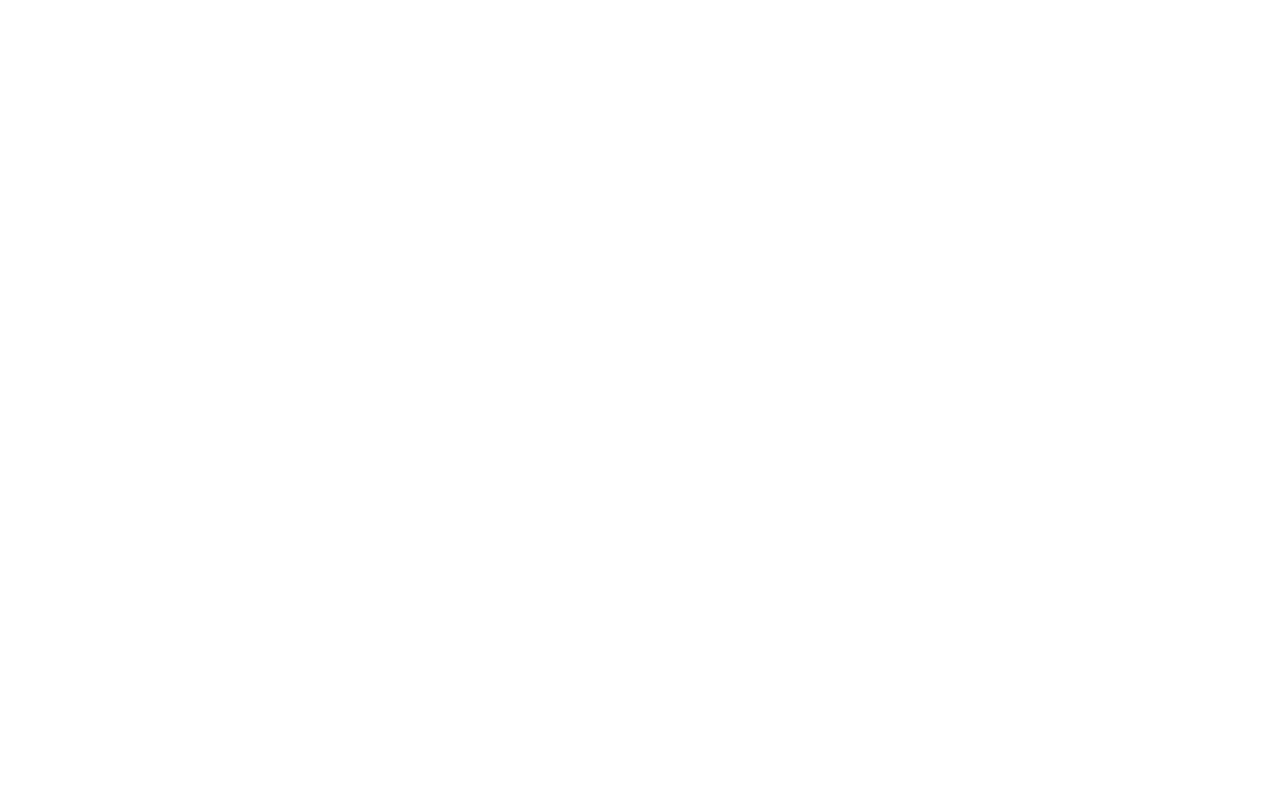
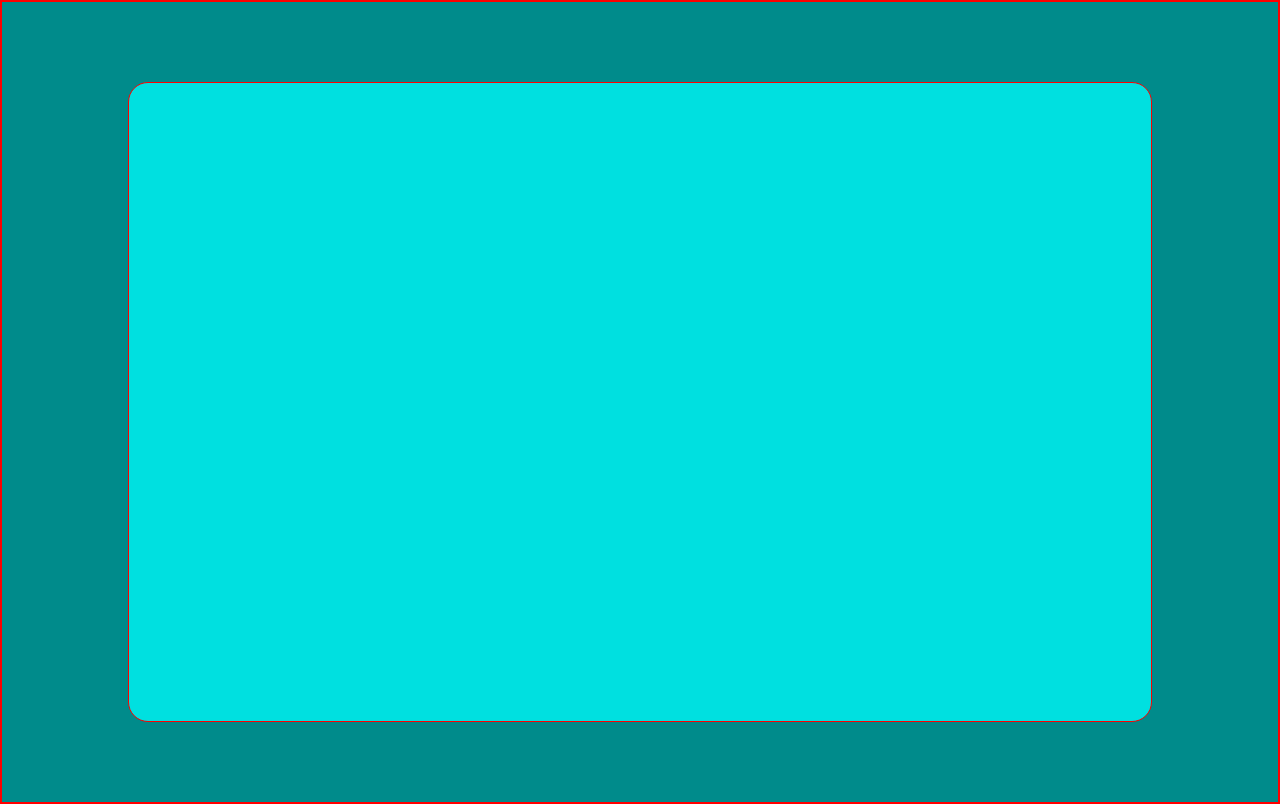
Before and after one commit to salamone-gius/vue-email-list, a plain HTML site: page index.html in a window 1280 px wide. Drawn offline with nearby package versions, Linux system fonts and the light colour scheme.

Commit message:
css, js, vue, axion linked

```diff
--- a/css/style.css
+++ b/css/style.css
@@ -0,0 +1,19 @@
+* {
+    box-sizing: border-box;
+    margin: 0;
+    padding: 0;
+    border: 1px solid red;
+}
+
+body {
+    background-color: darkcyan;
+}
+
+.container {
+    width: 80vw;
+    height: 80vh;
+    margin: 10vh auto;
+    border-radius: 20px;
+    background-color: rgba(0, 255, 255, 0.733);
+    color: white;
+}
--- a/index.html
+++ b/index.html
@@ -4,9 +4,20 @@
         <meta charset="UTF-8">
         <meta http-equiv="X-UA-Compatible" content="IE=edge">
         <meta name="viewport" content="width=device-width, initial-scale=1.0">
-        <title>Document</title>
+        <title>Vue Email List</title>
+        <!-- link CSS -->
+        <link rel="stylesheet" href="css/style.css">
+        <!-- link Vue development version -->
+        <script src="https://cdn.jsdelivr.net/npm/vue@2/dist/vue.js"></script>
+        <!-- link Axios -->
+        <script src="https://cdn.jsdelivr.net/npm/axios/dist/axios.min.js"></script>
     </head>
     <body>
 
+        <div class="container" id="app">
+
+        </div>
+
+        <script src="js/main.js"></script>
     </body>
 </html>
--- a/js/main.js
+++ b/js/main.js
@@ -0,0 +1,9 @@
+// istanzio Vue
+const app = new Vue ({
+    el: "#app",
+    data: {
+
+    },
+});
+
+console.log(app);
```
